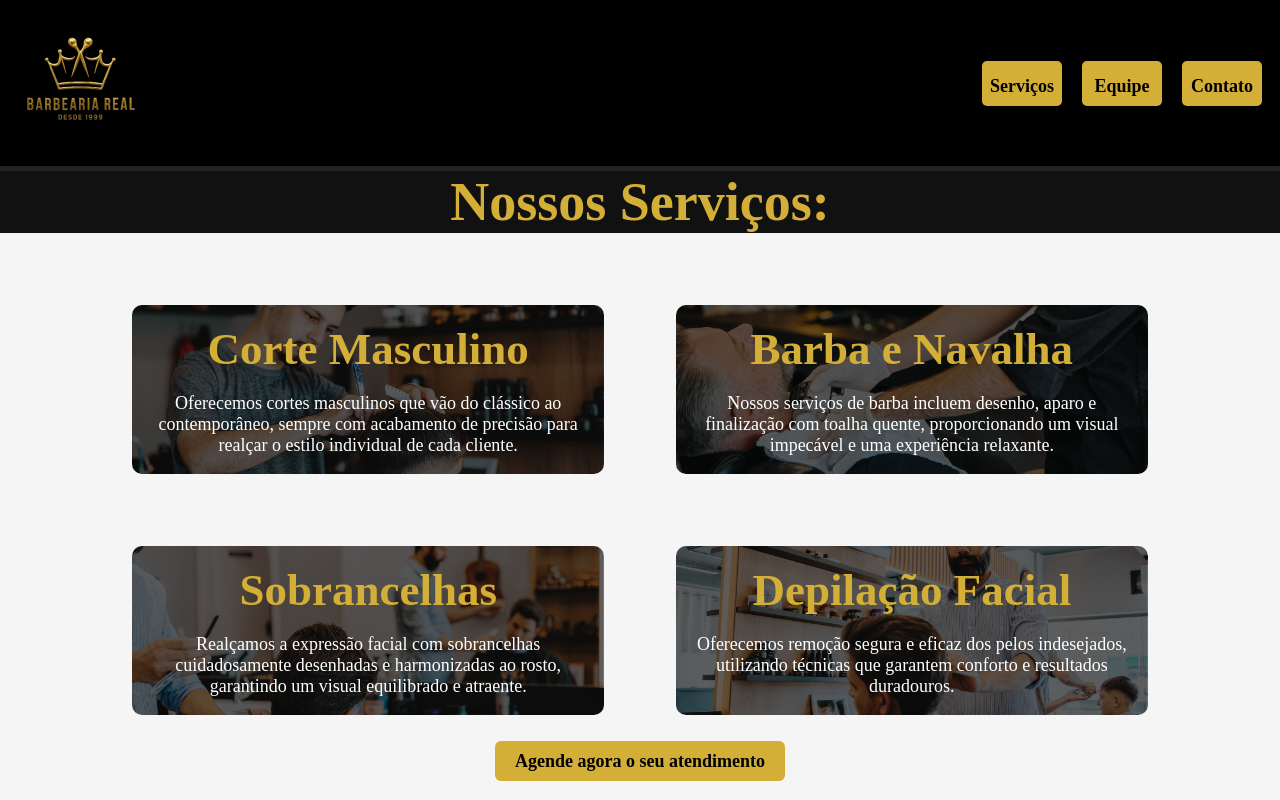
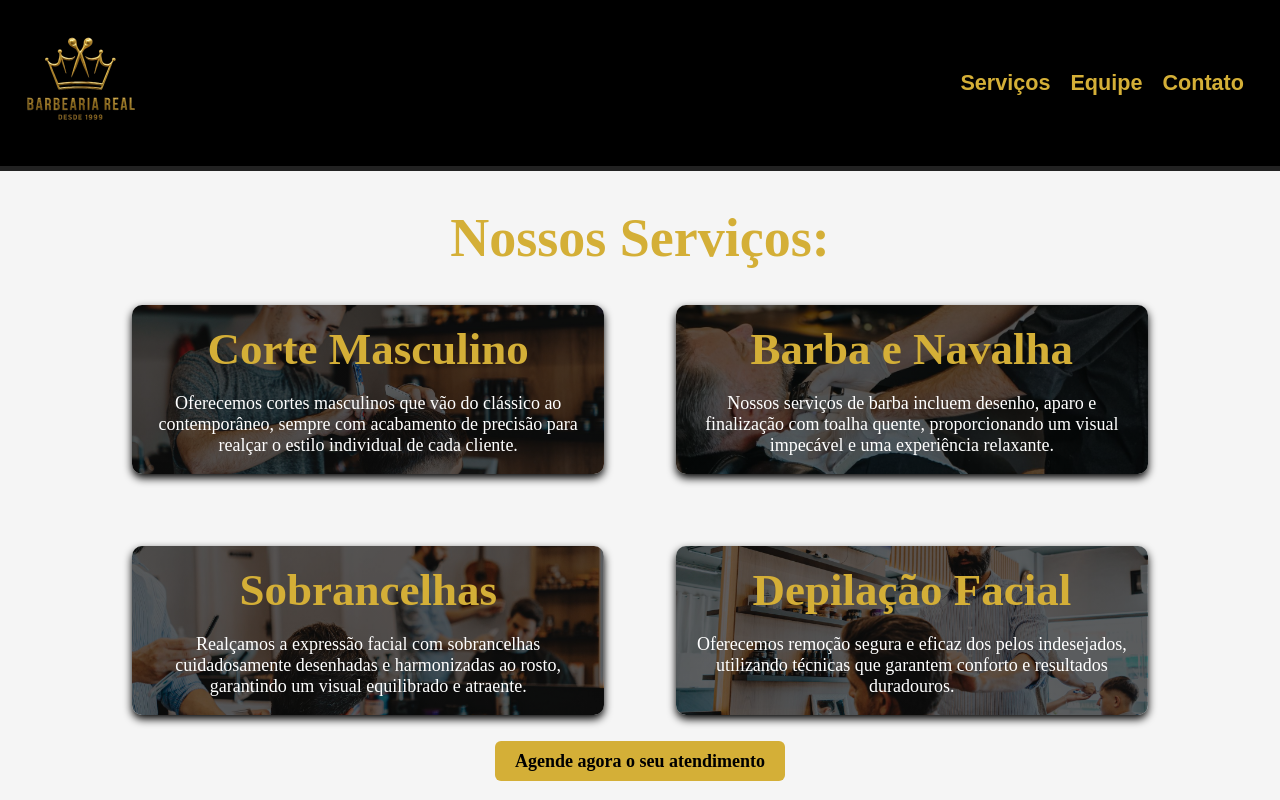
Before and after one commit to vvictorluz/Barbearia, a plain HTML site: page servicos.html in a window 1280 px wide. Shown: the top 800 px of the page. Drawn offline with Linux system fonts and the light colour scheme.

Commit message:
Add files via upload

```diff
--- /dev/null
+++ b/CSS/StyleEquipe.css
@@ -0,0 +1,156 @@
+* {
+        margin: 0;
+        padding: 0;
+    }
+
+    /* FORMATAÇÃO */
+    body, html {
+        width: 100%;
+        background-color: #fff;       /* fundo preto */
+        color: #f5f5f5;               /* texto claro */
+        font-size: large;
+        margin: 0;
+        padding: 0;
+    }
+
+    /* ITENS CABEÇALHO */
+    header {
+        align-items: center;
+        justify-content: center;
+        position: relative;
+        background-color: black;
+        display: flex;
+        justify-content: space-between;
+        padding: 1rem;
+        border-bottom: #222 solid 5px;
+        padding-right: 2rem;
+    }
+
+    /* IMAGEM CABEÇALHO */
+    .Logo{
+        left: 0;
+        height: 100%;
+        padding: auto;
+        text-decoration: none;
+        color: gold;
+    }
+
+    /* MENU CABEÇALHO */
+    #nav_principal{
+        display: flex;
+        gap: 20px;
+        align-items: center;
+    }
+
+    #nav_ul {
+        display: flex;
+        list-style: none;
+        gap: 20px;
+    }
+
+
+    .nav_li{
+        display: flex;
+        justify-content: space-between;
+
+    }
+
+    #nav_ul :hover {
+        transform: translateY(-2px);
+        transition: all 0.5s ease;
+        color: #a38111;
+
+    }
+
+    .nav_li a{
+        color: #d4af37;
+        text-decoration: none;
+        font-family: sans-serif;
+        display: block;
+        width: 100%;
+        height: 100%;
+        text-align: center;
+        font-size: 1.2rem;
+    }
+
+    /* TITULO ABA DA EQUIPE */
+    #TituloEquipe{
+        font-size: 2.5rem;
+        margin-bottom: 1rem;
+        color: #d4af37;
+        text-align: center;
+        font-family: sans-serif;
+
+    }
+
+    /* TITULO DOS ITENS DA LISTA EQUIPE */
+    .TituloEquipe{
+        text-align: center;
+        font-size: 2rem;
+        margin-top: 2rem;
+        margin-bottom: 2rem;
+        color: #d4af37;
+        font-family: sans-serif;
+    }
+
+    .FotoEquipe{
+        display: block;
+        margin-left: auto;
+        margin-right: auto;
+        width: 35%;
+        border-radius: 25%;
+        margin-bottom: 1rem;
+    }
+
+    #Equipe-ul{
+        list-style: none;
+        display: flex;
+        flex-direction: column;
+        align-items: center;
+        justify-content: center;
+        gap: 2rem;
+    }
+
+    .EquipeItem{
+        margin-bottom: 2rem;
+        border-radius: 10px;
+        text-align: center;
+        background-color: #222;
+        width: fit-content;
+        width: 70%;
+        padding: 1.5rem;
+        box-shadow: #000 7px 9px 15px;
+    }
+
+
+    main{
+        display: flex;
+        flex-direction: column;
+
+    }
+
+
+
+    button {
+    background-color: #d4af37;
+    border: none;
+    color: #000;
+    padding: 10px 20px;
+    border-radius: 6px;
+    cursor: pointer;
+    font-weight: bold;
+    }
+
+     button:hover {
+         background-color: #a38111;
+         transform: translateY(2px);
+         transition: all 0.5s ease;
+
+    }
+
+    footer {
+      text-align: center;
+      color: #bfa760;
+      padding: 15px;
+      background-color: #000;
+    }
--- a/CSS/StyleServico.css
+++ b/CSS/StyleServico.css
@@ -23,8 +23,8 @@
         justify-content: space-between;
         padding: 1rem;
         border-bottom: #222 solid 5px;
+        padding-right: 2rem;
     }
-
 
     /* IMAGEM CABEÇALHO */
     .Logo{
@@ -39,7 +39,6 @@
     #nav_principal{
         display: flex;
         gap: 20px;
-        margin-left: 20px;
         align-items: center;
     }
 
@@ -47,36 +46,31 @@
         display: flex;
         list-style: none;
         gap: 20px;
-        margin-left: 20px;
     }
 
 
-    .nav_li {
-        background-color: #d4af37;
+    .nav_li{
         display: flex;
-        border-radius: 5px;
-        padding: 5px;
         justify-content: space-between;
+
     }
 
     #nav_ul :hover {
         transform: translateY(-2px);
         transition: all 0.5s ease;
-        background-color: #a38111;
+        color: #a38111;
 
     }
 
     .nav_li a{
-        color: black;
+        color: #d4af37;
         text-decoration: none;
-        font-weight: bold;
+        font-family: sans-serif;
         display: block;
         width: 100%;
         height: 100%;
         text-align: center;
-        height: 25px;
-        width: 70px;
-        padding-top: 10px;
+        font-size: 1.2rem;
     }
 
     /* INICIO ABA DE SERVIÇOS */
@@ -107,7 +101,7 @@
         display: grid;
         grid-template-columns: repeat(auto-fit, minmax(450px, 2fr));
         justify-items: center;
-        align-items: center;
+
         margin-right: 5%;
         margin-left: 5%;
     }
@@ -118,7 +112,7 @@
         color: white;
         border-radius: 10px;
         padding: 1rem;
-
+        box-shadow: #000 0px 4px 8px;
     }
 
     /* BACKGROUND SERVIÇO CORTE */
--- a/CSS/style.css
+++ b/CSS/style.css
@@ -23,6 +23,7 @@
         justify-content: space-between;
         padding: 1rem;
         border-bottom: #222 solid 5px;
+        padding-right: 2rem;
     }
 
     /* IMAGEM CABEÇALHO */
@@ -38,7 +39,6 @@
     #nav_principal{
         display: flex;
         gap: 20px;
-        margin-left: 20px;
         align-items: center;
     }
 
@@ -46,36 +46,31 @@
         display: flex;
         list-style: none;
         gap: 20px;
-        margin-left: 20px;
     }
 
 
     .nav_li{
-        background-color: #d4af37;
         display: flex;
-        border-radius: 5px;
-        padding: 5px;
         justify-content: space-between;
+
     }
 
     #nav_ul :hover {
         transform: translateY(-2px);
         transition: all 0.5s ease;
-        background-color: #a38111;
+        color: #a38111;
 
     }
 
     .nav_li a{
-        color: black;
+        color: #d4af37;
         text-decoration: none;
-        font-weight: bold;
+        font-family: sans-serif;
         display: block;
         width: 100%;
         height: 100%;
         text-align: center;
-        height: 25px;
-        width: 70px;
-        padding-top: 10px;
+        font-size: 1.2rem;
     }
 
     /* IMAGENS CARROSSEL */
@@ -144,14 +139,13 @@
 
     /* BOTÕES INICIO */
     .Bot-Inicio{
-        margin: 10px;
         background-color: #d4af37;
         border: none;
         color: #000;
-        padding: 10px 20px;
         border-radius: 6px;
         cursor: pointer;
         font-weight: bold;
+        padding: 10px 20px;
     }
 
    a.Bot-Inicio {
@@ -248,7 +242,6 @@
     background-color: #d4af37;
     border: none;
     color: #000;
-    padding: 10px 20px;
     border-radius: 6px;
     cursor: pointer;
     font-weight: bold;
--- a/servicos.html
+++ b/servicos.html
@@ -18,16 +18,17 @@
       <!-- MENU CABEÇALHO -->
       <nav id="nav_principal">
         <ul id="nav_ul">
-          <li class="nav_li"><a href="./servicos.html">Serviços</a></li>
-          <li class="nav_li"><a href="#equipe">Equipe</a></li>
-          <li class="nav_li"><a href="./index.html#contato">Contato</a></li>
+          <li class="nav_li"><a href="./servicos.html"><b>Serviços</b></a></li>
+          <li class="nav_li"><a href="./equipe.html"><b>Equipe</b></a></li>
+          <li class="nav_li"><a href="./index.html#contato"><b>Contato</b></a></li>
         </ul>
       </nav>
   </header>
 
   <main>
-         <h1 id="TituloServico">Nossos Serviços:</h1>
     <section id="ServicoDetalhes">
+     <h1 id="TituloServico">Nossos Serviços:</h1>
+
       <ul class="Servico-ul">
         <li class="ServicoItem" id="Corte">
           <h2 class="TituloServico">Corte Masculino</h2>
@@ -51,38 +52,8 @@
     </section>
   </main>
 
-
-
-
-
-
-
    <footer>
     <p><strong>Endereço:</strong> Rua 30 de Dezembro, 149 — Içara SC</p>
-    <iframe src="https://www.google.com/maps/embed?pb=!4v1763193733558!6m8!1m7!1sZhJonYvM6Z3WiS7czUBjbQ!2m2!1d-28.71425258210304!2d-49.29484424472558!3f208.02060385855765!4f-4.881190924010596!5f0.7820865974627469" width="600" height="250" style="border:0;" allowfullscreen="" loading="lazy" referrerpolicy="no-referrer-when-downgrade"></iframe>
+    <iframe src="https://www.google.com/maps/embed?pb=!4v1763193733558!6m8!1m7!1sZhJonYvM6Z3WiS7czUBjbQ!2m2!1d-28.71425258210304!2d-49.29484424472558!3f208.02060385855765!4f-4.881190924010596!5f0.7820865974627469" width="50%" height="25%" style="border:0;" allowfullscreen="" loading="lazy" referrerpolicy="no-referrer-when-downgrade"></iframe>
     <p>© Barbearia Real — Todos os direitos reservados</p>
   </footer>
-
-
-
-
-
-
-
-
-<!--
-   <article class="Servico-Item" id="Corte">
-        <h2 class="Titulo-Servicos">Corte Masculino</h2>
-        <p>Oferecemos cortes masculinos que vão do clássico ao contemporâneo, sempre com acabamento de precisão para realçar o estilo individual de cada cliente.</p>
-      </article>
-      <article class="Servico-Item" id="Barba">
-        <h2 class="Titulo-Servicos">Barba e Navalha</h2>
-        <p>Nossos serviços de barba incluem desenho, aparo e finalização com toalha quente, proporcionando um visual impecável e uma experiência relaxante.</p>
-      </article>
-      <article class="Servico-Item" id="Sobrancelha">
-        <h2 class="Titulo-Servicos">Sobrancelhas</h2>
-        <p>Realçamos a expressão facial com sobrancelhas cuidadosamente desenhadas e harmonizadas ao rosto, garantindo um visual equilibrado e atraente.</p>
-      </article>
-      <article class="Servico-Item" id="Depilação">
-        <h2 class="Titulo-Servicos">Depilação Facial</h2>
-        <p>Oferecemos remoção segura e eficaz dos pelos indesejados, utilizando técnicas que garantem conforto e resultados duradouros.</p> -->
```
Also changed, not shown: equipe.html (added, +57 -0 lines), index.html (+4 -4 lines), assets/ImgEquipe/Barbeiro1.jpeg (added), assets/ImgEquipe/Equipe.jpeg (added), assets/ImgEquipe/barbeiro2.jpeg (added).
